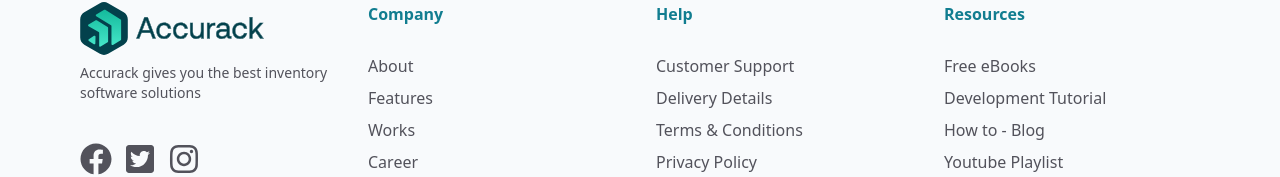
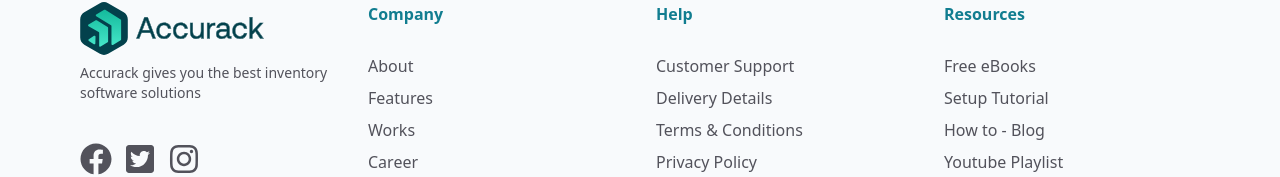
Before and after one commit to Innova-360/Accurack_Web_FrontEnd, a React (Vite) app: page / in a window 1280 px wide. Shown: the part 8930-9107 px from the top of the page. Built offline with nearby package versions, Linux system fonts and the light colour scheme.

Commit message:
fixed ui

```diff
--- a/src/components/LandingPageComponents/Footer.tsx
+++ b/src/components/LandingPageComponents/Footer.tsx
@@ -40,7 +40,7 @@ function Footer() {
                         <div className="flex justify-center md:justify-start space-x-3 mt-10 cursor-pointer">
                             <FaFacebook size={32} />
                             <FaTwitterSquare size={32} />
-                            <FaInstagram size={32} />
+                            <Link to="https://www.instagram.com/accurackai?igsh=MW9lc2x4MWgxZmY5NA=="><FaInstagram size={32} /></Link>
                         </div>
                     </div>
 
@@ -71,7 +71,7 @@ function Footer() {
                         <h3 className="font-semibold mb-7 text-[var(--primary-color)]">Resources</h3>
                         <ul className="space-y-2">
                             <li><Link to="#">Free eBooks</Link></li>
-                            <li><Link to="#">Development Tutorial</Link></li>
+                            <li><Link to="#">Setup Tutorial</Link></li>
                             <li><Link to="#">How to - Blog</Link></li>
                             <li><Link to="#">Youtube Playlist</Link></li>
                         </ul>
```
